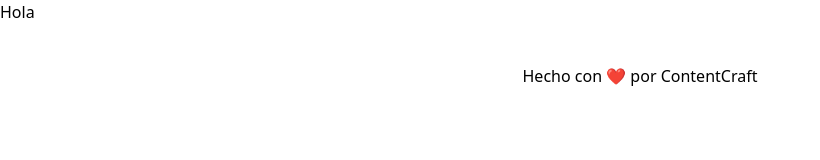
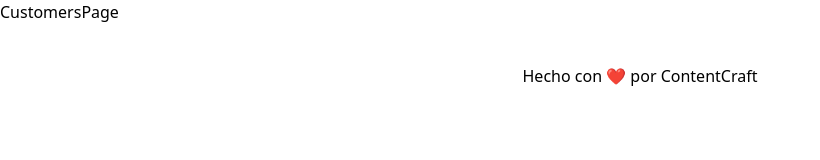
Before and after one commit to barrosjss/nextjs-dashboard, a Next.js app: page /dashboard/customers in a window 1280 px wide. Shown: the top 160 px of the page, without its empty margins (0-820 px from the left). Built offline with nearby package versions, Linux system fonts and the light colour scheme.

Commit message:
Update page.tsx

```diff
--- a/app/dashboard/customers/page.tsx
+++ b/app/dashboard/customers/page.tsx
@@ -1,3 +1,3 @@
-export default function Page() {
-    return <p>Hola</p>;
-  }
+export default function CustomersPage() {
+  return <p>CustomersPage</p>;
+}
```
